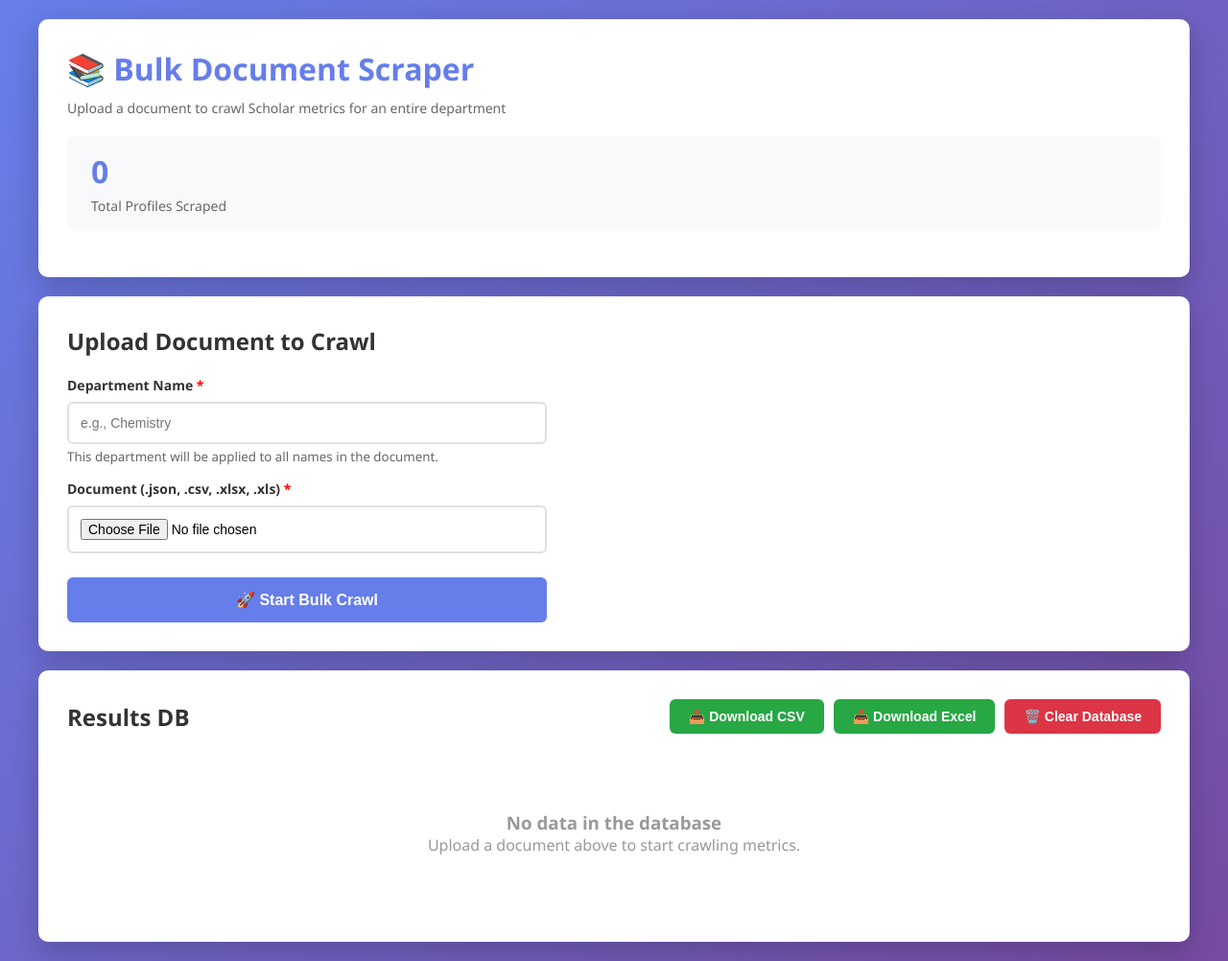
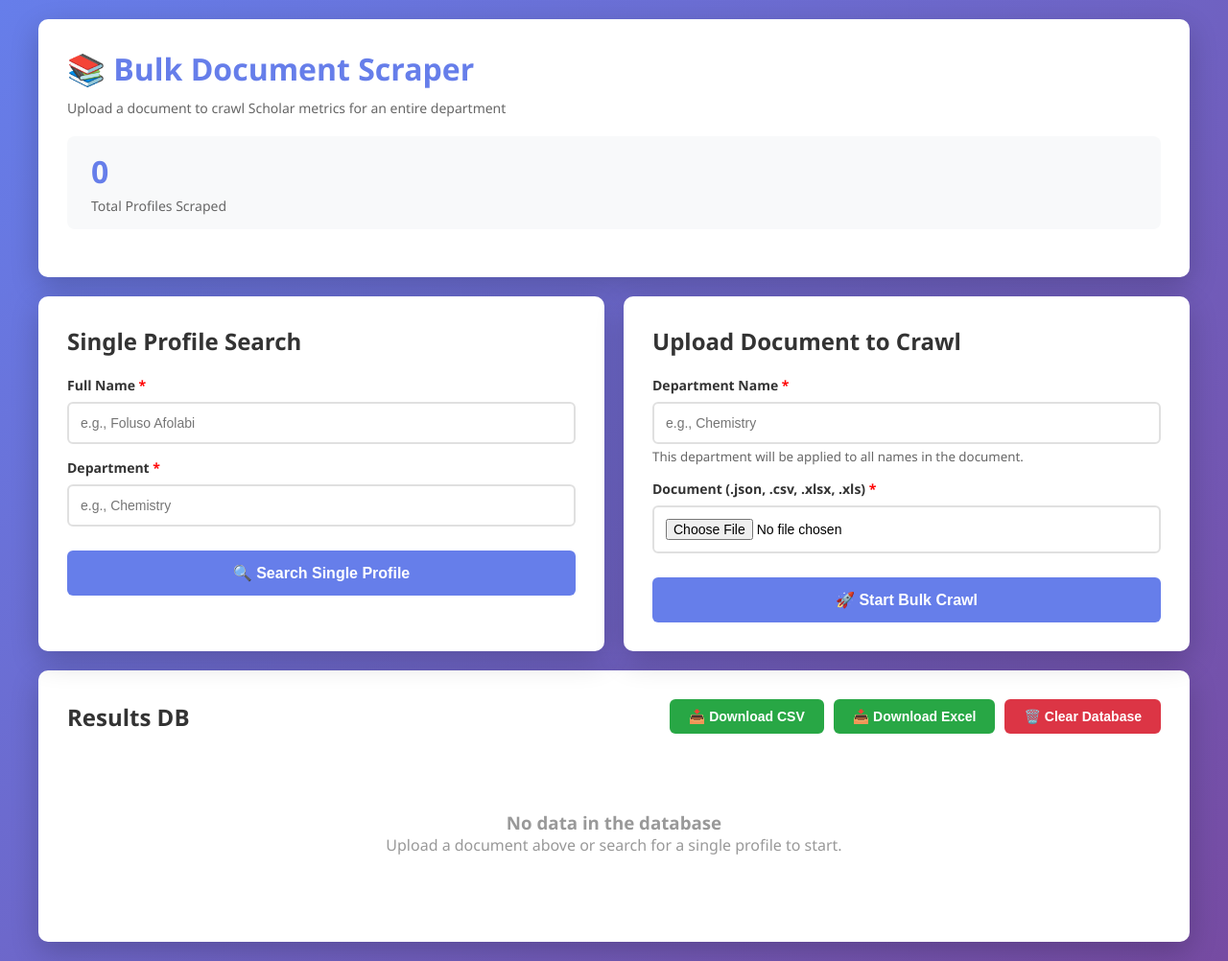
Before and after one commit to Lawalgiyath/H-index-crawler, a Flask app: page / in a window 1280 px wide. Shown: the whole page at 96% size. Run offline with Flask 3, Linux system fonts and the light colour scheme; data that the repository does not hold is empty; parts of the project's set-up code (start-up, migrations or seed data) failed here and were passed over.

Commit message:
feat: restore single profile search with department field

```diff
--- a/app.py
+++ b/app.py
@@ -92,6 +92,51 @@ def crawl_worker(staff_list):
 def index():
     results = load_results()
     return render_template('index.html', count=len(results))
+
+@app.route('/api/search', methods=['POST'])
+def api_search():
+    data = request.json
+    name = data.get('name', '').strip()
+    department = data.get('department', '').strip()
+
+    if not name or not department:
+        return jsonify({'success': False, 'error': 'Name and department are required'})
+
+    record = {
+        "name": name,
+        "Department": department,
+        "Citations_All": "N/A", "Citations_Since_2021": "N/A",
+        "H_Index_All": "N/A", "H_Index_Since_2021": "N/A",
+        "I10_Index_All": "N/A", "I10_Index_Since_2021": "N/A"
+    }
+
+    profile_url = get_profile_url_with_apify(name)
+    if profile_url:
+        metrics = scrape_metrics_with_apify(profile_url, name)
+        if metrics:
+            record.update(metrics)
+        else:
+            return jsonify({'success': False, 'error': 'Found profile but could not extract metrics'})
+    else:
+        return jsonify({'success': False, 'error': 'Could not find a valid Google Scholar profile for this person'})
+
+    results = load_results()
+    updated = False
+    for i, existing in enumerate(results):
+        if existing.get('name') == name:
+            results[i] = record
+            updated = True
+            break
+
+    if not updated:
+        results.append(record)
+
+    save_results(results)
+
+    return jsonify({
+        'success': True,
+        'name': name
+    })
 
 @app.route('/api/bulk_crawl', methods=['POST'])
 def api_bulk_crawl():
--- a/templates/index.html
+++ b/templates/index.html
@@ -62,19 +62,25 @@
             margin-top: 5px;
         }
 
+        .forms-container {
+            display: flex;
+            gap: 20px;
+            margin-bottom: 20px;
+        }
+
         .search-section {
             background: white;
             padding: 30px;
             border-radius: 10px;
             box-shadow: 0 10px 30px rgba(0,0,0,0.2);
-            margin-bottom: 20px;
+            flex: 1;
         }
 
         .form-row {
             display: flex;
             flex-direction: column;
             gap: 15px;
-            max-width: 500px;
+            max-width: 100%;
         }
 
         .form-group {
@@ -246,6 +252,12 @@
             width: 0%;
             transition: width 0.3s ease;
         }
+
+        @media (max-width: 768px) {
+            .forms-container {
+                flex-direction: column;
+            }
+        }
     </style>
 </head>
 <body>
@@ -263,7 +275,32 @@
             </div>
         </div>
 
-        <!-- Search Section -->
+        <div class="forms-container">
+            <!-- Individual Search Section -->
+            <div class="search-section">
+                <h2 style="margin-bottom: 20px; color: #333;">Single Profile Search</h2>
+                <div id="singleStatusMessage" class="status-message"></div>
+
+                <form id="singleSearchForm">
+                    <div class="form-row">
+                        <div class="form-group">
+                            <label for="singleName">Full Name <span style="color:red;">*</span></label>
+                            <input type="text" id="singleName" name="singleName" placeholder="e.g., Foluso Afolabi" required>
+                        </div>
+
+                        <div class="form-group">
+                            <label for="singleDepartment">Department <span style="color:red;">*</span></label>
+                            <input type="text" id="singleDepartment" name="singleDepartment" placeholder="e.g., Chemistry" required>
+                        </div>
+
+                        <button type="submit" class="btn btn-primary" id="singleBtn">
+                            🔍 Search Single Profile
+                        </button>
+                    </div>
+                </form>
+            </div>
+
+            <!-- Bulk Upload Section -->
             <div class="search-section">
                 <h2 style="margin-bottom: 20px; color: #333;">Upload Document to Crawl</h2>
 
@@ -298,6 +335,7 @@
                     </div>
                 </div>
             </div>
+        </div>
 
         <!-- Results Section -->
         <div class="results-section">
@@ -328,7 +366,47 @@
             loadResults();
         });
 
-        // Form submission
+        // Single Profile Form
+        document.getElementById('singleSearchForm').addEventListener('submit', async function(e) {
+            e.preventDefault();
+
+            const name = document.getElementById('singleName').value.trim();
+            const department = document.getElementById('singleDepartment').value.trim();
+
+            if (!name || !department) {
+                showSingleStatus('Both Name and Department are required.', 'error');
+                return;
+            }
+
+            const btn = document.getElementById('singleBtn');
+            btn.disabled = true;
+            btn.textContent = '⏳ Searching...';
+
+            try {
+                const response = await fetch('/api/search', {
+                    method: 'POST',
+                    headers: { 'Content-Type': 'application/json' },
+                    body: JSON.stringify({ name: name, department: department })
+                });
+
+                const result = await response.json();
+
+                if (result.success) {
+                    showSingleStatus(`✓ Found: ${name}`, 'success');
+                    document.getElementById('singleSearchForm').reset();
+                    loadResults();
+                } else {
+                    showSingleStatus(`✗ Error: ${result.error}`, 'error');
+                }
+            } catch (error) {
+                showSingleStatus(`✗ Error: ${error.message}`, 'error');
+            } finally {
+                btn.disabled = false;
+                btn.textContent = '🔍 Search Single Profile';
+            }
+        });
+
+        // Bulk Upload Form
         document.getElementById('uploadForm').addEventListener('submit', async function(e) {
             e.preventDefault();
 
@@ -377,7 +455,7 @@
                 const result = await response.json();
 
                 if (result.success) {
-                    showStatus(`✓ Crawl Complete! Successfully found ${result.found} out of ${result.total} profiles.`, 'success');
+                    showStatus(`✓ Crawl Complete! Successfully processed document.`, 'success');
                     updateProgress(100, "Complete!");
                     document.getElementById('uploadForm').reset();
                     loadResults();
@@ -425,7 +503,7 @@
                     container.innerHTML = `
                         <div class="empty-state">
                             <h3>No data in the database</h3>
-                            <p>Upload a document above to start crawling metrics.</p>
+                            <p>Upload a document above or search for a single profile to start.</p>
                         </div>
                     `;
                     return;
@@ -479,6 +557,7 @@
                 await fetch('/api/clear', { method: 'POST' });
                 loadResults();
                 showStatus('All results cleared', 'success');
+                showSingleStatus('All results cleared', 'success');
             } catch (error) {
                 showStatus('Error clearing results', 'error');
             }
@@ -496,6 +575,16 @@
                 setTimeout(() => { statusEl.style.display = 'none'; }, 8000);
             }
         }
+
+        function showSingleStatus(message, type) {
+            const statusEl = document.getElementById('singleStatusMessage');
+            statusEl.className = `status-message status-${type}`;
+            statusEl.textContent = message;
+            statusEl.style.display = 'block';
+            if (type !== 'loading') {
+                setTimeout(() => { statusEl.style.display = 'none'; }, 8000);
+            }
+        }
     </script>
 </body>
 </html>
```
Lines whose indentation alone changed are shown as unchanged.
